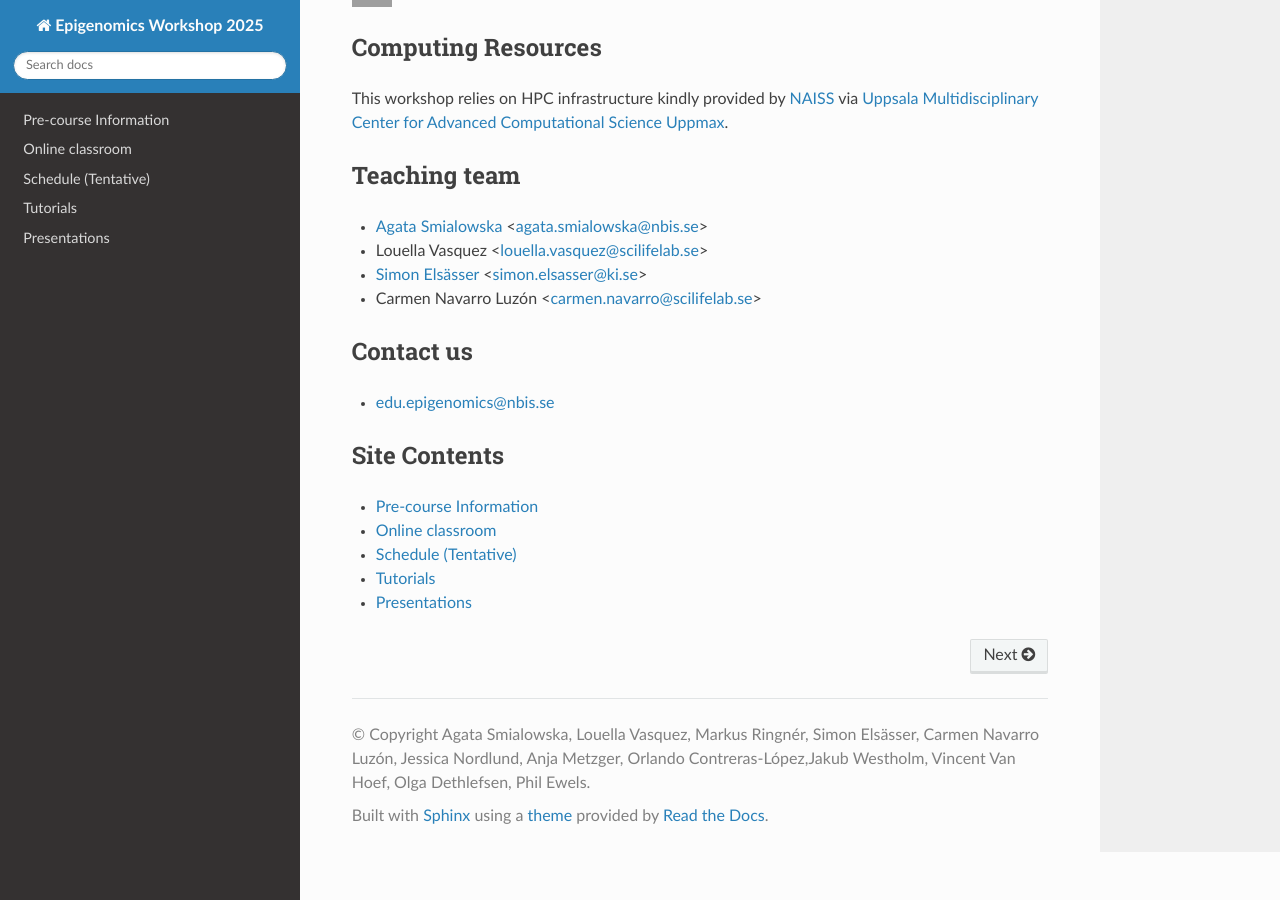
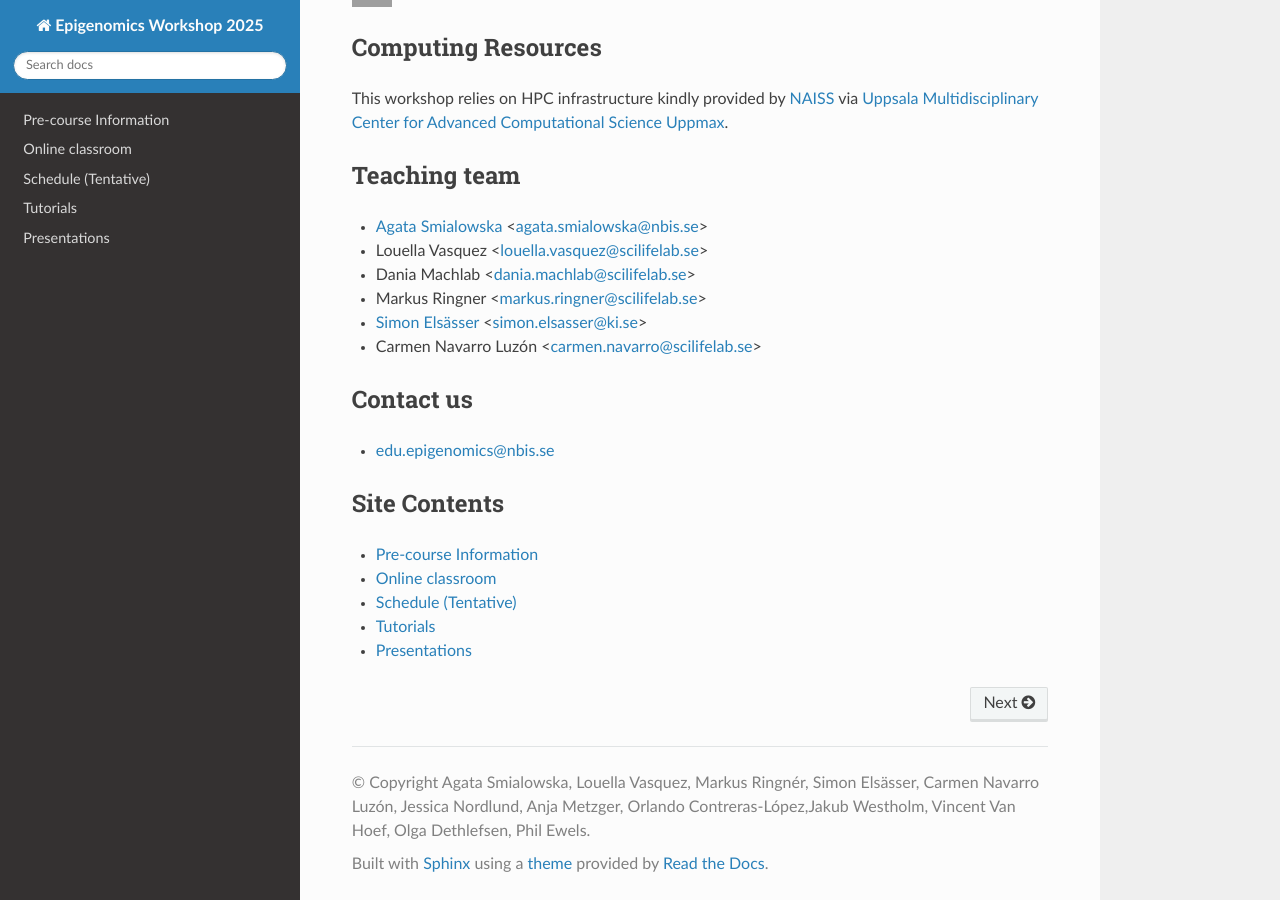
Before and after one commit to NBISweden/workshop-epigenomics-RTDs, a Sphinx documentation site: the page built from docs/index.rst, in a window 1280 px wide and 900 px high, scrolled down 2785 px. Built offline with Sphinx 7.4.7 and the Read the Docs theme 3.1.0, drawn with Linux system fonts in a browser that asks for light colours; grey boxes are pictures that could not be loaded.

Commit message:
Added Markus  Dania to teaching team

```diff
--- a/docs/index.rst
+++ b/docs/index.rst
@@ -157,6 +157,10 @@ Teaching team
 
 - Louella Vasquez <louella.vasquez@scilifelab.se>
 
+- Dania Machlab <dania.machlab@scilifelab.se>
+
+- Markus Ringner <markus.ringner@scilifelab.se>
+
 - `Simon Elsässer <https://www.scilifelab.se/researchers/simon-elsasser/>`_ <simon.elsasser@ki.se>
 
 - Carmen Navarro Luzón <carmen.navarro@scilifelab.se>
```
